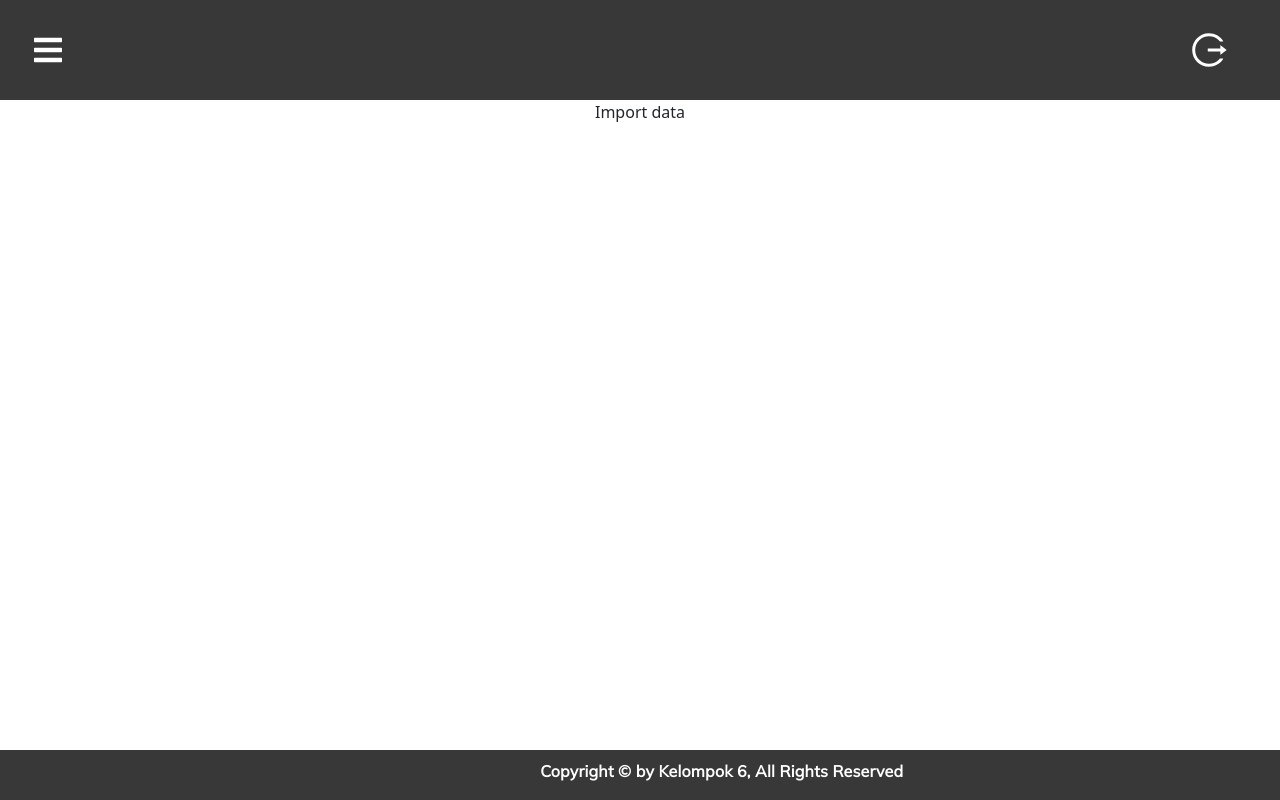
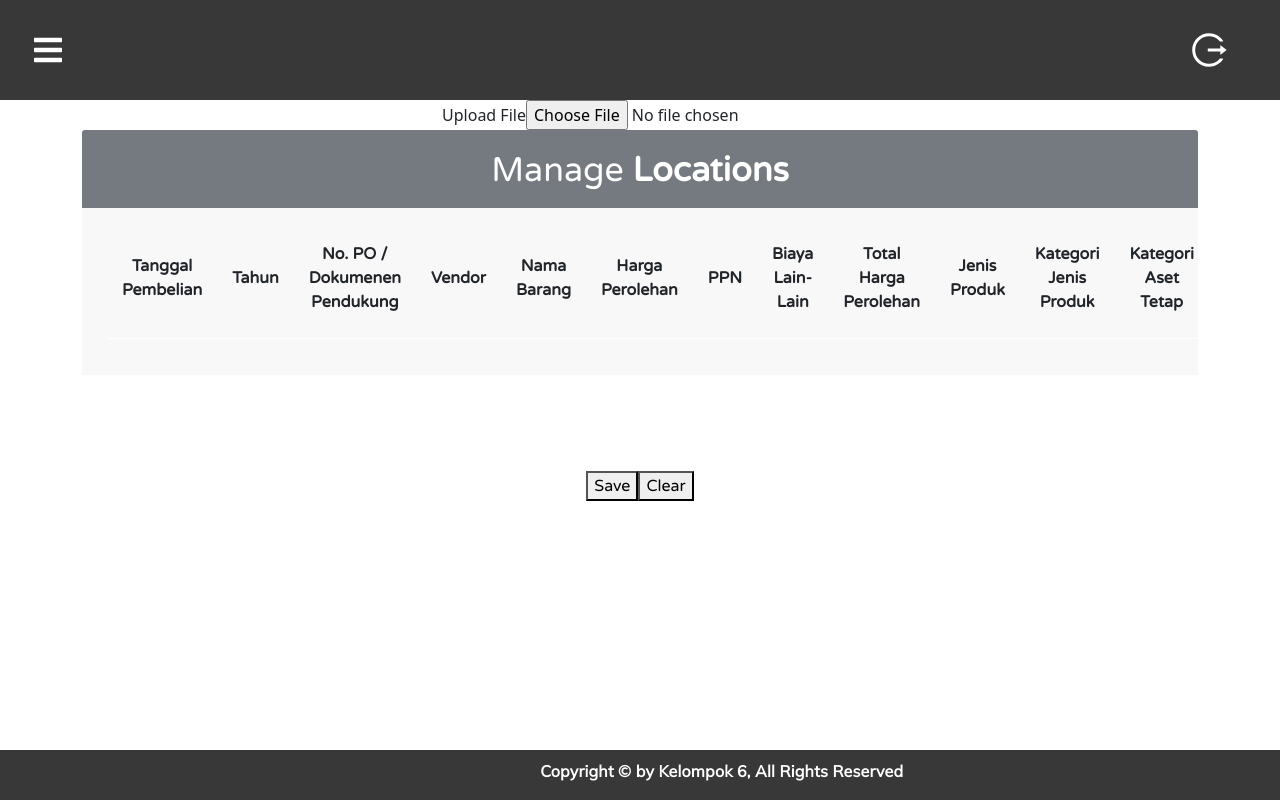
Before and after one commit to KelvinAnderson10/asset-management-fe, a React (Create React App) app: page /upload-data in a window 1280 px wide. Built offline with nearby package versions, Linux system fonts and the light colour scheme.

Commit message:
[ADD] upload excel file and display

```diff
--- a/package.json
+++ b/package.json
@@ -27,7 +27,8 @@
     "sweetalert": "^2.1.2",
     "sweetalert2": "^11.4.29",
     "two-step-auth": "^1.1.2",
-    "web-vitals": "^2.1.4"
+    "web-vitals": "^2.1.4",
+    "xlsx": "^0.18.5"
   },
   "scripts": {
     "start": "react-scripts start",
--- a/src/pages/Import Data/ImportData.js
+++ b/src/pages/Import Data/ImportData.js
@@ -1,11 +1,155 @@
-import React from 'react'
+import React, { useEffect, useState } from 'react'
 import Sidebar from '../../shared/components/Sidebar/Sidebar'
+import * as XLSX from 'xlsx';
 
 export const ImportData = () => {
+  const [excelData, setExcelData] = useState([])
+  const [doneUploadExcel, setDoneUploadExcel] = useState(false)
+
+  const convertExcelDate = (excelDate) => {
+    let date = new Date(Math.round((excelDate - (25567 + 2)) * 86400 * 1000));
+    let convertedDate = date.toISOString().split('T')[0]
+    return convertedDate
+  }
+
+  const readUploadFile = (e) => {
+    e.preventDefault();
+    if (e.target.files) {
+        const reader = new FileReader();
+        reader.onload = (e) => {
+            const data = e.target.result;
+            const workbook = XLSX.read(data, { type: "array" });
+            const sheetName = workbook.SheetNames[0];           // Sheetnya, misal produk berarti di index ke 2
+            const worksheet = workbook.Sheets[sheetName];
+            const json = XLSX.utils.sheet_to_json(worksheet);
+
+            // Notes : yang dikirim ke backend tetap const json, const excelData hanya untuk tampilan
+            setExcelData(json)
+        };
+        reader.readAsArrayBuffer(e.target.files[0]);
+    }
+  }
+
+  useEffect(() => {
+    console.log(excelData);
+    setDoneUploadExcel(true)
+  }, [excelData])
+
   return (
     <div>
         <Sidebar/>
-        <div>Import data</div>
+        <form>
+          <label htmlFor="upload">Upload File</label>
+          <input
+              type="file"
+              name="upload"
+              id="upload"
+              onChange={readUploadFile}
+          />
+      </form>
+        <div className="body">
+          <div className="container">
+            <div className="table-responsive">
+              <div className="table-wrapper">
+                <div className="table-title">
+                  <div className="row">
+                    <div className="col-xs-6">
+                      <h2>
+                        Manage <b>Locations</b>
+                      </h2>
+                    </div>
+                  </div>
+                </div>
+
+                <table className="table table-striped table-hover">
+                  <thead>
+                    <tr>
+                      <th>Tanggal Pembelian</th>
+                      <th>Tahun</th>
+                      <th>No. PO / Dokumenen Pendukung</th>
+                      <th>Vendor</th>
+                      <th>Nama Barang</th>
+                      <th>Harga Perolehan</th>
+                      <th>PPN</th>
+                      <th>Biaya Lain-Lain</th>
+                      <th>Total Harga Perolehan</th>
+                      <th>Jenis Produk</th>
+                      <th>Kategori Jenis Produk</th>
+                      <th>Kategori Aset Tetap</th>
+                      <th>BAST</th>
+                      <th>Kondisi</th>
+                      <th>Insurance</th>
+                      <th>Lokasi</th>
+                      <th>User</th>
+                      <th>Jabatan</th>
+                      <th>Initisal</th>
+                      <th>Kode Wilayah</th>
+                      <th>Kode Asset</th>
+                      <th>Tahun Pembelian</th>
+                      <th>Kode Urut barang</th>
+                      <th>Nomor Asset</th>
+                      <th>Masa Manfaat (Bulan)</th>
+                      <th>Penyusutan Perbulan</th>
+                      <th>Total Bulan Penyusutan</th>
+                      <th>Total Penyusutan</th>
+                      <th>Nilai Asset saat ini</th>
+                    </tr>
+                  </thead>
+                  <tbody>
+                    {doneUploadExcel &&
+                    excelData.map((item, index) => {
+                      return (
+                        <tr key={item['Nomor Asset']}>
+                          <td>{item['Tanggal Pembelian'] && convertExcelDate(item['Tanggal Pembelian'])}</td>
+                          <td>{item['Tahun']}</td>
+                          <td>{item['No. PO / Dokumenen Pendukung']}</td>
+                          <td>{item['Vendor']}</td>
+                          <td>{item['Nama Barang']}</td>
+                          <td>{item['Harga Perolehan']}</td>
+                          <td>{item['PPN']}</td>
+                          <td>{item['Biaya Lain-Lain']}</td>
+                          <td>{item['Total Harga Perolehan']}</td>
+                          <td>{item['Jenis Produk']}</td>
+                          <td>{item['Kategori Jenis Produk']}</td>
+                          <td>{item['Kategori Aset Tetap']}</td>
+                          <td>{item['BAST'] && convertExcelDate(item['BAST'])}</td>
+                          <td>{item['Kondisi']}</td>
+                          <td>{item['Insurance']}</td>
+                          <td>{item['Lokasi']}</td>
+                          <td>{item['User']}</td>
+                          <td>{item['Jabatan']}</td>
+                          <td>{item['Initisal']}</td>
+                          <td>{item['Kode Wilayah']}</td>
+                          <td>{item['Kode Asset']}</td>
+                          <td>{item['Tahun Pembelian']}</td>
+                          <td>{item['Kode Urut barang']}</td>
+                          <td>{item['Nomor Asset']}</td>
+                          <td>{item['Masa Manfaat (Bulan)']}</td>
+                          <td>{item['Penyusutan Perbulan']}</td>
+                          <td>{item['Total Bulan Penyusutan']}</td>
+                          <td>{item['Total Penyusutan']}</td>
+                          <td>{item['Nilai Asset saat ini']}</td>
+                        </tr>
+                      )
+                    })}
+                  </tbody>
+                </table>
+              </div>
+            </div>
+              <br></br>
+              <br></br>
+              <br></br>
+              <br></br>
+              <button>Save</button>
+              <button>Clear</button>
+              <br></br>
+              <br></br>
+              <br></br>
+              <br></br>
+              <br></br>
+          </div>
+        </div>
+
 
 
     </div>
```
Also changed, not shown: 1 other file (tests, documents, lock files or other folders).
